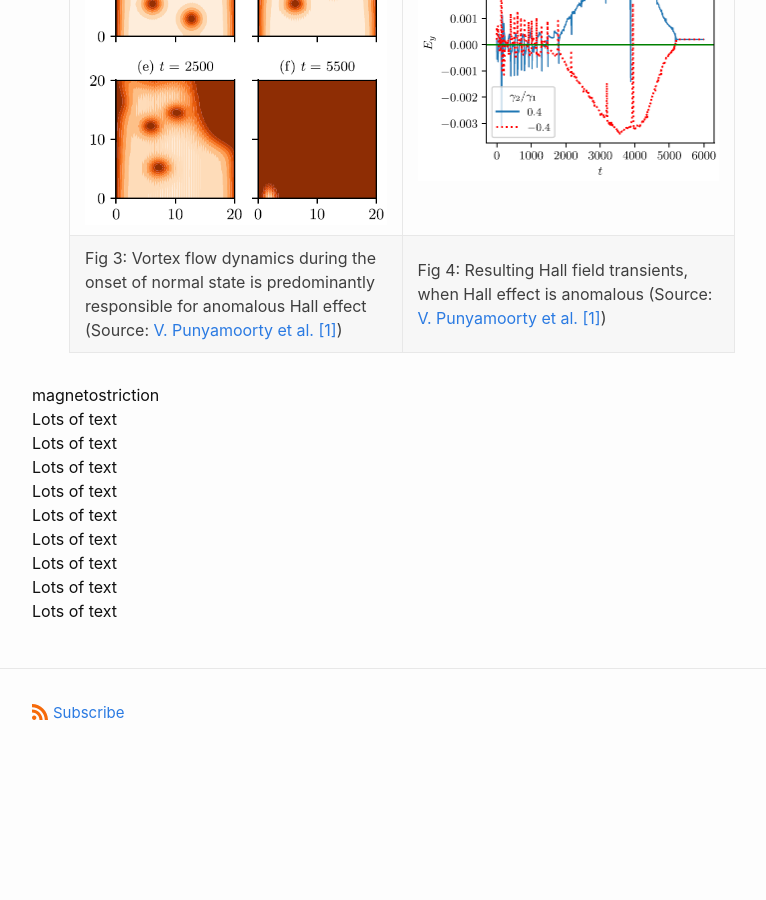
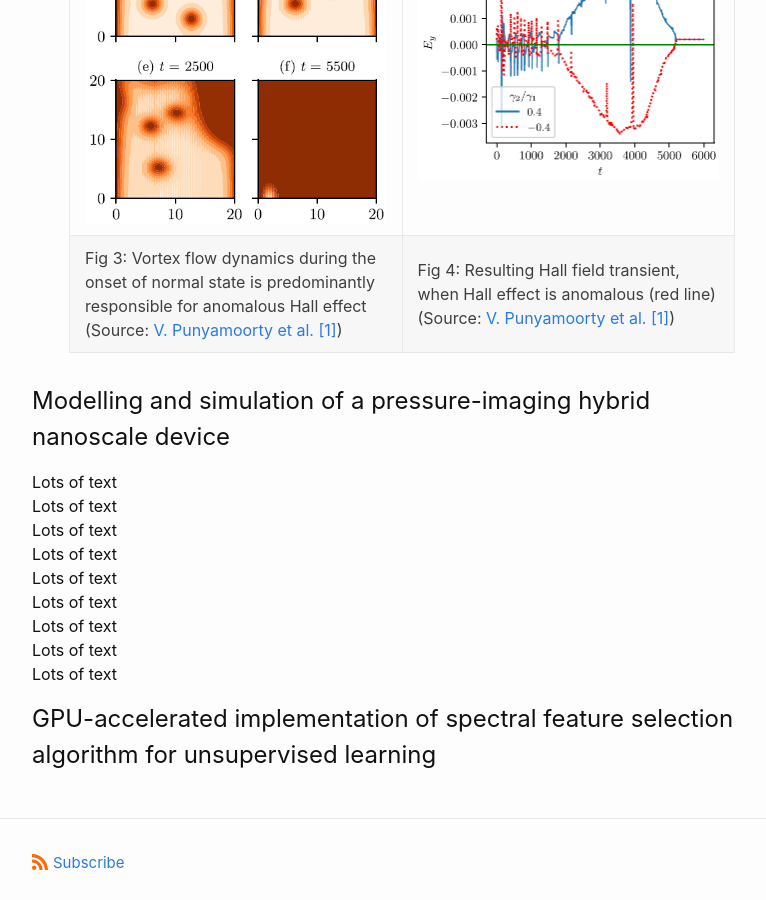
Before and after one commit to vineetpmoorty/vineetpmoorty.github.io, a Jekyll site: the page built from research.md, in a window 1280 px wide and 900 px high, scrolled down 1471 px. Shown: the whole window, without its empty margins (238-1004 px from the left). Built offline with Jekyll 4.4.1, drawn with Linux system fonts in a browser that asks for light colours; before the commit the page ends 2256 px from its top, so only the background shows below that.

Commit message:
Add text, images to research page

```diff
--- a/research.md
+++ b/research.md
@@ -39,13 +39,13 @@ We find that at mesoscopic sizes, vortex flow dynamics are influenced greatly by
 <td width="50%"><img src="/imgs/vortex_flow.png" width="100%"></td><td><img src="/imgs/field_transient.png" width="100%"></td>
 </tr>
 <tr>
-<td>Fig 3: Vortex flow dynamics during the onset of normal state is predominantly responsible for anomalous Hall effect (Source: <a href="https://journals.aps.org/prresearch/abstract/10.1103/PhysRevResearch.3.033144">V. Punyamoorty et al. [1]</a>)</td><td>Fig 4: Resulting Hall field transients, when Hall effect is anomalous (Source: <a href="https://journals.aps.org/prresearch/abstract/10.1103/PhysRevResearch.3.033144">V. Punyamoorty et al. [1]</a>)</td>
+<td>Fig 3: Vortex flow dynamics during the onset of normal state is predominantly responsible for anomalous Hall effect (Source: <a href="https://journals.aps.org/prresearch/abstract/10.1103/PhysRevResearch.3.033144">V. Punyamoorty et al. [1]</a>)</td><td>Fig 4: Resulting Hall field transient, when Hall effect is anomalous (red line) (Source: <a href="https://journals.aps.org/prresearch/abstract/10.1103/PhysRevResearch.3.033144">V. Punyamoorty et al. [1]</a>)</td>
 </tr>
 </table>
 
 <a name="magnetostriction-proj">
 </a>
-magnetostriction<br>
+## Modelling and simulation of a pressure-imaging hybrid nanoscale device<br>
 Lots of text<br>
 Lots of text<br>
 Lots of text<br>
@@ -58,3 +58,4 @@ Lots of text<br>
 
 <a name="ml-proj">
 </a>
+## GPU-accelerated implementation of spectral feature selection algorithm for unsupervised learning
```
